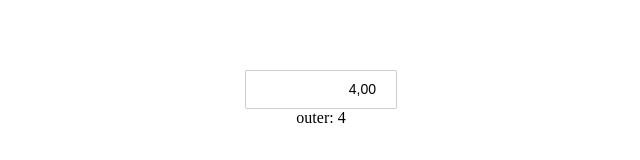
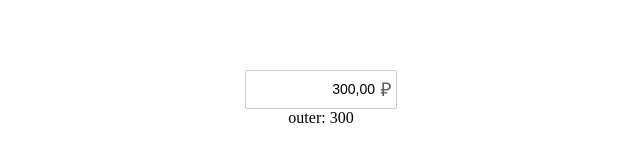
Before and after one commit to bRICK2H/vue-numeric-input, a Vue app: page / in a window 1280 px wide. Shown: the part 302-462 px from the top of the page, without its empty margins (319-959 px from the left). Built offline with nearby package versions, Linux system fonts and the light colour scheme.

Commit message:
fix some problems with async value

```diff
--- a/src/App.vue
+++ b/src/App.vue
@@ -1,9 +1,10 @@
 <template>
 	<div class="container">
 		<input-numeric
+			currency="ru"
 			:separator="true"
-			:decimal="decimal"
 			v-model="value"
+			decimal="2"
 		/>
 
 		outer: {{ value }}
@@ -19,7 +20,7 @@ export default {
 		inputNumeric
 	},
 	data: () => ({
-		value: 4,
+		value: null,
 		decimal: 2,
 	}),
 	watch: {
@@ -29,6 +30,9 @@ export default {
 		mValue(val) {
 			console.log('val', val)
 		}
+	},
+	created() {
+		setTimeout(() => this.value = 300, 400)
 	}
 }
 </script>
--- a/src/components/input-numeric.vue
+++ b/src/components/input-numeric.vue
@@ -2,11 +2,12 @@
 	<div class="b-price">
 		<div class="input-box b-price__input-box"
 			:style="setStyleInputBox"
+			:class="{ 'input-box__limit': isToggleWarning }"
 		>
 			<span class="input-box__sign"
 				v-html="getCurrency"
 				:style="setStyleSign"
-				@click="focusToInput($event)"
+				@click="focusToInput"
 			></span>
 				<input class="input-box__price"
 					type="text"
@@ -31,11 +32,19 @@ export default {
 		},
 		value: {
 			type: [String, Number],
-			default: 0,
+			default: 0
 		},
 		decimal: {
 			type: [String, Number],
 			default: 0
+		},
+		min: {
+			type: [String, Number],
+			default: 0
+		},
+		max: {
+			type: [String, Number],
+			default: 100000
 		},
 		width: {
 			type: [Number, String],
@@ -47,16 +56,16 @@ export default {
 		},
 		currency: {
 			type: String,
-			default: 'df'
+			default: 'ru'
 		},
 	},
 	data: () => ({
+		iValue: 0,
 		step: 0,
-		iValue: 0,
 		prevValue: 0,
 		prevStateValue: 0,
 		iDecimal: 0,
-		prevOffset: null,
+		prevOffset: 0,
 		selection: { s: 0, e: 0 },
 		isSelectableValue: false,
 		isInteger: false,
@@ -65,14 +74,14 @@ export default {
 		isDelimiter: false,
 		isPressedMinus: false,
 		isToggleMinus: false,
+		isToggleWarning: false,
 		isNumeric: false,
 		isDeletes: false,
 		isDelete: false,
 		isBackspace: false,
 		isLimit: false,
+		isLoad: false,
 		isWatch: true,
-		min: -Math.pow(10, 10),
-		max: Math.pow(10, 10),
 		currencies: {
 			df: { sign: '', pos: 'right' },
 			en: { sign: '&#36;', pos: 'left' },
@@ -85,10 +94,9 @@ export default {
 			return this.currencies[this.currency].sign
 		},
 		setStyleInput() {
-			console.log('setStyleInput')
 			return {
 				textAlign: this.currencies[this.currency].pos,
-				[`padding-${this.currencies[this.currency].pos}`]: '20px'
+				[`padding-${this.currencies[this.currency].pos}`]: '21px'
 			}
 		},
 		setStyleSign() {
@@ -101,7 +109,7 @@ export default {
 					: this.height,
 				width: !isNaN(Number(this.width))
 					? `${this.width}px`
-					: this.width
+					: this.width,
 			}
 		},
 	},
@@ -117,20 +125,32 @@ export default {
 					numericValue = this.isInteger
 						? convertedValue
 						: Number(convertedValue.replace(/,/, '.')),
-					isNegativeValue = /-/.test(convertedValue),
-					isMaxPositive = !isNegativeValue && numericValue > this.max,
-					isMaxNegative = isNegativeValue && numericValue < this.min
+					totalInnerValue = this.definedNegativeOrPositiveValue(
+						this.separator
+							? this.separatorValue(convertedValue)
+							: convertedValue,
+						'string'
+					),
+					totalOuterValue = this.definedNegativeOrPositiveValue(numericValue, 'number'),
+					isNegativeValue = /-/.test(totalInnerValue),
+					isMaxPositive = !isNegativeValue && totalOuterValue > +this.max,
+					isMaxNegative = isNegativeValue && totalOuterValue < +this.min
 
-			// В самом конце, когда все сделаю, по параметру isLimit подсвечивать input красным
 			this.isLimit = isMaxPositive || isMaxNegative
 
-			if (!this.isLimit) {
-				target.value = this.definedNegativeOrPositiveValue(this.separator ? this.separatorValue(convertedValue) : convertedValue, 'string')
-				this.$emit('input', this.definedNegativeOrPositiveValue(numericValue, 'number'))
-				this.setCursorPosition(target)
-			} else {
+			if (this.isLimit) {
+				this.isToggleWarning = true
+				setTimeout(() => this.isToggleWarning = false, 300)
+
+				if (!(/-/.test(this.prevValue))) this.isToggleMinus = false
+
 				target.value = this.prevValue
 				target.setSelectionRange(this.step - 1, this.step - 1)
+
+			} else {
+				target.value = totalInnerValue
+				this.$emit('input', totalOuterValue)
+				this.setCursorPosition(target)
 			}
 		},
 		focus(e) {
@@ -140,6 +160,17 @@ export default {
 		unfocus(e) {
 			const { target } = e
 			this.prevStateValue = target.value
+		},
+		focusToInput(e) {
+			const { target } = e
+			target.nextSibling.select()
+		},
+		definedNegativeOrPositiveValue(value, toType) {
+			return toType === 'number'
+				? this.isToggleMinus
+					? value * -1 : value * 1
+				: this.isToggleMinus
+					? `-${value}` : value
 		},
 		dataDefinition(props) {
 			const { decimal, value } = props,
@@ -158,13 +189,6 @@ export default {
 			this.isInteger = Number.isInteger(valueToNumber) && !iDecimal
 
 			this.$emit('input', valueToNumber)
-		},
-		definedNegativeOrPositiveValue(value, toType) {
-			return toType === 'number'
-				? this.isToggleMinus
-					? value * -1 : value * 1
-				: this.isToggleMinus
-					? `-${value}` : value
 		},
 		convertValue(value) {
 			const defineZero = 0,
@@ -445,22 +469,21 @@ export default {
 		},
 	},
 	watch: {
-		$props: {
+		value: {
 			deep: true,
-			handler(props) {
-				if (this.isWatch) {
-					this.dataDefinition(props)
+			immediate: true,
+			handler(val) {
+				if (val !== null) this.dataDefinition(this.$props)
+
+				if (!this.isLoad && val !== null) {
+					this.prevOffset = this.iValue.length - this.iValue.replace(/ /g, '').length
+					this.isToggleMinus = /-/.test(this.iValue)
+					this.prevStateValue = this.iValue
+					this.isLoad = true
 				}
 			}
 		}
 	},
-	created() {
-		this.dataDefinition(this.$props)
-
-		this.prevOffset = this.iValue.length - this.iValue.replace(/ /g, '').length
-		this.isToggleMinus = /-/.test(this.iValue)
-		this.prevStateValue = this.iValue
-	}
 }
 </script>
 
@@ -480,7 +503,6 @@ export default {
 		width: auto;
 		position: relative;
 		border: 1px solid #cdcdcd;
-		background: #fff;
 		border-radius: 2px;
 
 		&__sign {
@@ -504,5 +526,17 @@ export default {
 			outline: none;
 			background: none;
 		}
+
+		&__limit {
+			animation: limit .3s ease;
+
+			@keyframes limit {
+				0% { left: 2px; background-color: rgba(255, 99, 71, 0.219); }
+				25% { left: -2px; background-color: rgba(255, 99, 71, 0.219); }
+				50% { left: 2px; }
+				75% { left: -2px; }
+			}
+		}
+
 	}
 </style>
```
